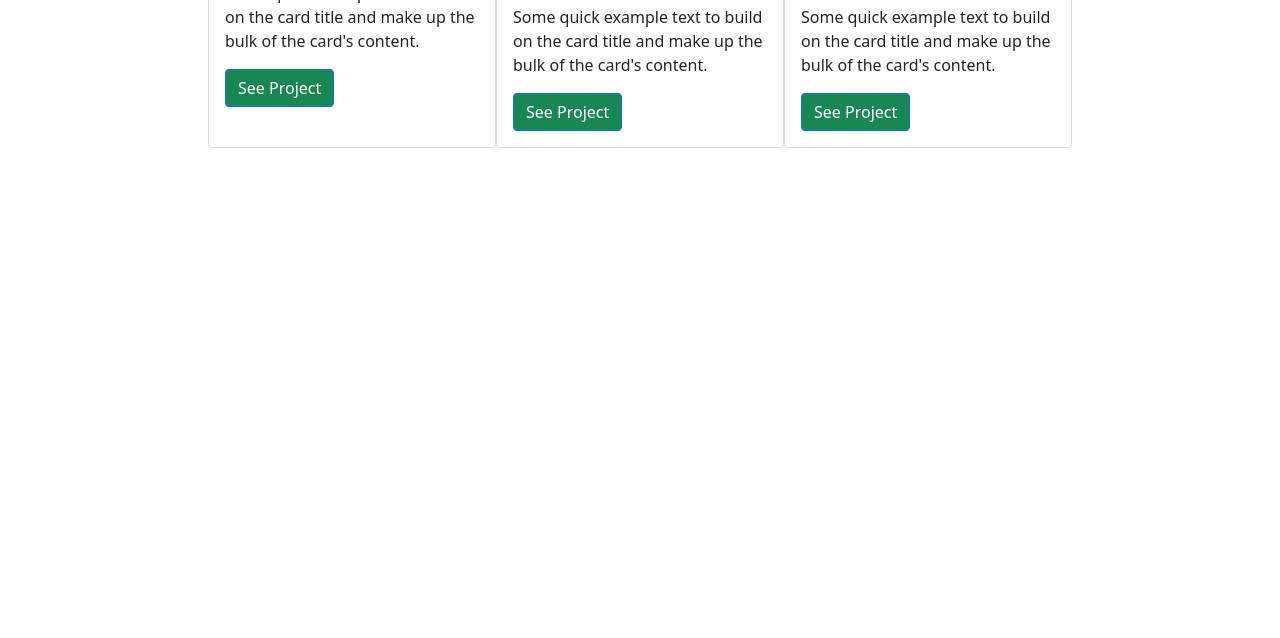
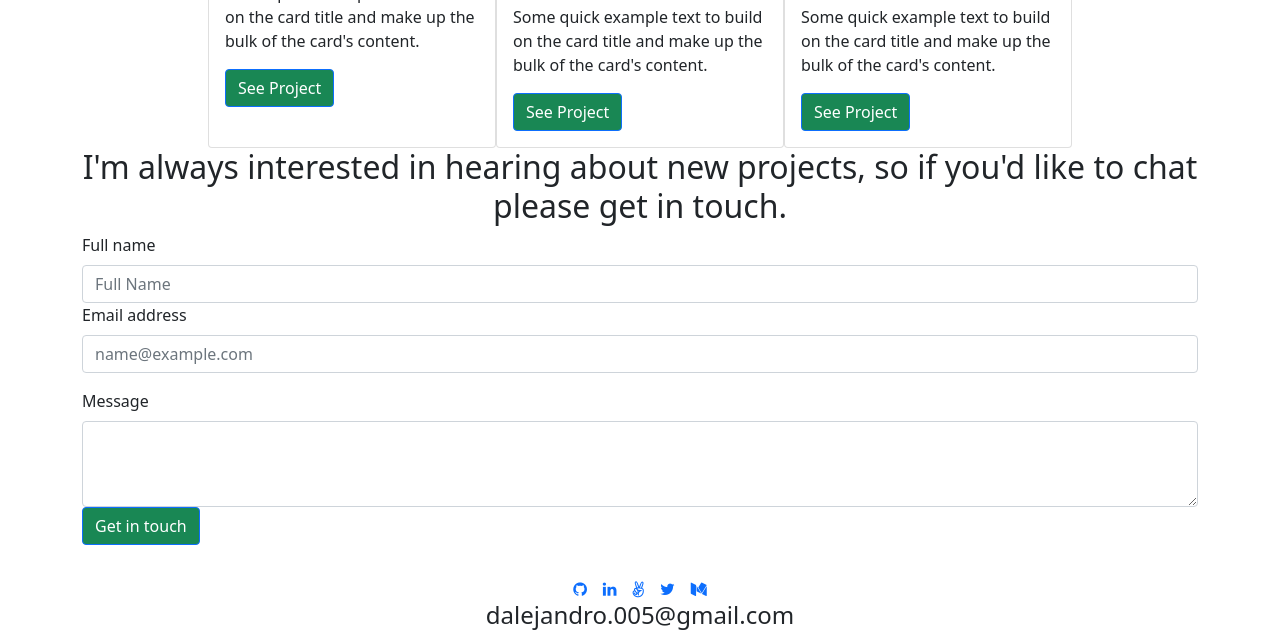
Before and after one commit to adelphinsucasa/JoseBootstrapExercise, a plain HTML site: page index.html in a window 1280 px wide. Shown: the part 1104-1742 px from the top of the page. Before the commit the page ends 1252 px from the top, so only its background shows below. Drawn offline with nearby package versions, Linux system fonts and the light colour scheme.

Commit message:
Add Missing comonents

```diff
--- a/index.html
+++ b/index.html
@@ -132,5 +132,34 @@
             </div>
         </div>
     </div>
+    <div class="container" id="contact">
+        <div class="row row-cols-1 text-center">
+            <h2>I'm always interested in hearing about new projects, so if you'd like to chat please get in touch.</h2>
+        </div>
+        <div class="mb-3">
+            <label for="fullname" class="form-label">Full name</label>
+            <input type="text" class="form-control" id="fullname" placeholder="Full Name">
+
+            <label for="email" class="form-label">Email address</label>
+            <input type="email" class="form-control" id="email" placeholder="name@example.com">
+            </div>
+            <div class="mb-3">
+            <label for="message" class="form-label">Message</label>
+            <textarea class="form-control" id="message" rows="3"></textarea>
+            <div class="col-auto">
+                <button type="submit" class="btn btn-primary bg-success mb-3">Get in touch</button>
+            </div>
+        </div>
+        <div class="d-flex gap-3 justify-content-center">
+            <a href="#" class="github"><i class="fa fa-github"></i></a>
+            <a href="#" class="linkedin"><i class="fa fa-linkedin"></i></a>
+            <a href="#" class="angellist"><i class="fa fa-angellist"></i></a>
+            <a href="#" class="twitter"><i class="fa fa-twitter"></i></a>
+            <a href="#" class="medium"><i class="fa fa-medium"></i></a>
+        </div>
+        <div class="row row-cols-1 text-center">
+            <h4>dalejandro.005@gmail.com</h4>
+        </div>
+    </div>
 </body>
 </html>
```
